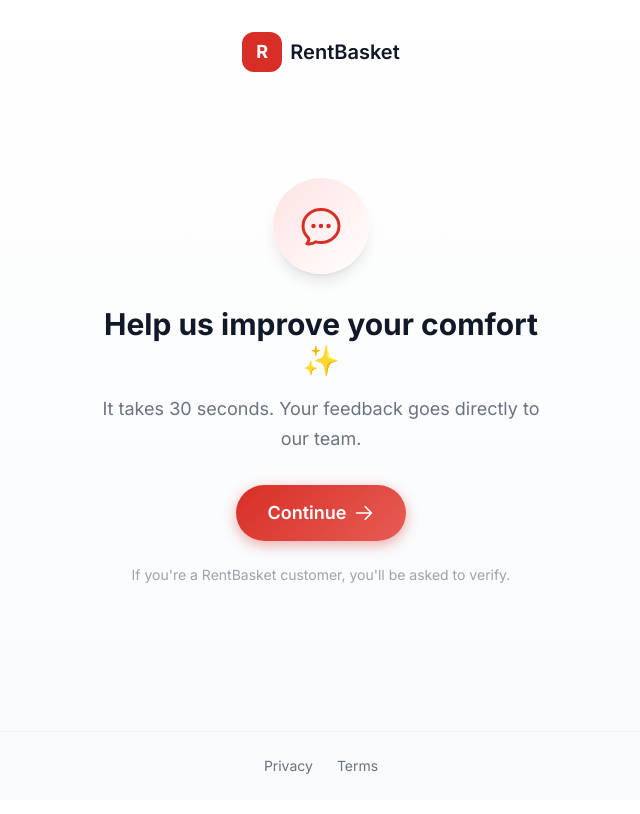
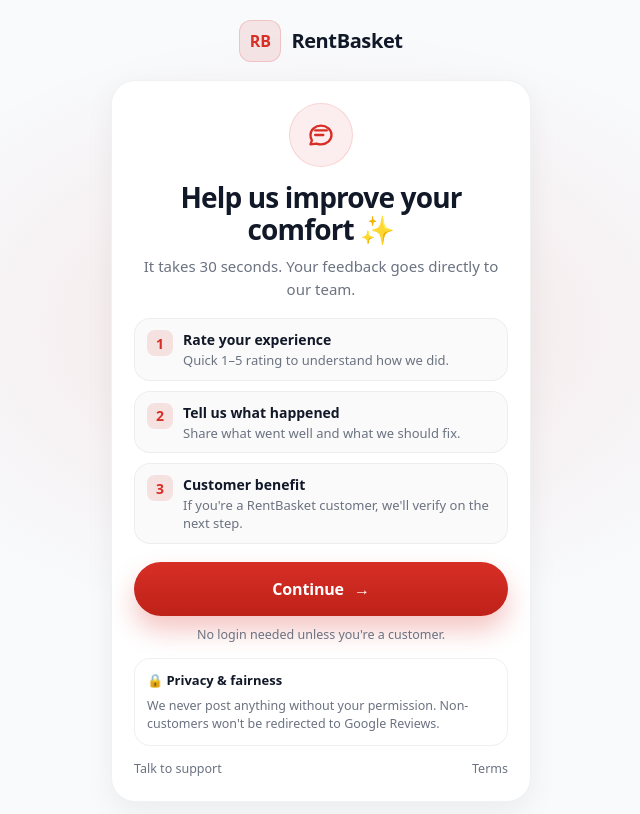
Before and after one commit to hardik2704/RentBasket_CXOS, a Next.js app: page / in a window 1280 px wide. Shown: the top 814 px of the page, without its empty margins (319-959 px from the left). Built offline with nearby package versions, Linux system fonts and the light colour scheme.

Commit message:
debug the API!

```diff
--- a/src/app/globals.css
+++ b/src/app/globals.css
@@ -380,3 +380,46 @@
     padding: 1rem 1.5rem;
   }
 }
+
+/* ============================================
+   Landing Page Specific Styles
+   ============================================ */
+
+.landing-page {
+  background: radial-gradient(800px 500px at 50% 40%, rgba(215, 47, 38, .10), transparent 60%), var(--background-secondary);
+  color: var(--foreground);
+}
+
+.landing-btn {
+  background: linear-gradient(180deg, rgba(215, 47, 38, 1), rgba(190, 33, 24, 1));
+  box-shadow: 0 14px 26px rgba(215, 47, 38, .28);
+}
+
+.landing-btn:hover {
+  box-shadow: 0 14px 26px rgba(215, 47, 38, .4);
+  transform: translateY(-1px);
+}
+
+.landing-btn:focus {
+  box-shadow: 0 0 0 5px rgba(215, 47, 38, .20), 0 14px 26px rgba(215, 47, 38, .28);
+}
+
+.landing-icon {
+  background: rgba(215, 47, 38, .08);
+  border: 1px solid rgba(215, 47, 38, .14);
+}
+
+.landing-badge {
+  background: rgba(215, 47, 38, .12);
+  color: var(--rb-red);
+}
+
+.landing-step {
+  background: rgba(2, 6, 23, .02);
+  border: 1px solid rgba(2, 6, 23, .05);
+}
+
+.landing-privacy {
+  background: rgba(255, 255, 255, .8);
+  border: 1px solid rgba(2, 6, 23, .06);
+}
--- a/src/app/login/page.tsx
+++ b/src/app/login/page.tsx
@@ -49,17 +49,41 @@
         }
     };
 
-    const handleVerifyOTP = (e?: React.FormEvent) => {
+    const handleVerifyOTP = async (e?: React.FormEvent) => {
         if (e) e.preventDefault();
         const otpValue = otp.join('');
         if (otpValue.length === 4) {
             setIsLoading(true);
-            // Simulate backend validation
-            setTimeout(() => {
+            try {
+                // Call RentBasket Auth API
+                const url = `https://testapi.rentbasket.com/rb-auth?mobile=${phone}&otp=${otpValue}`;
+                const response = await fetch(url, {
+                    method: 'POST',
+                    headers: {
+                        'Content-Type': 'application/json'
+                    }
+                });
+
+                const data = await response.json();
+
+                if (response.ok && data.status === 'Success') {
+                    if (data.isRegistered && data.user) {
+                        // Store user data in session for verification page
+                        sessionStorage.setItem('temp_cxos_user', JSON.stringify(data.user));
+                        router.push('/verify?verified=true');
+                    } else {
+                        // Not a registered customer or verify failed
+                        router.push('/verify?verified=false');
+                    }
+                } else {
+                    throw new Error(data.message || 'Invalid OTP');
+                }
+            } catch (error) {
+                console.error('Auth Error:', error);
+                alert('Verification failed. Please check your OTP and try again.');
+            } finally {
                 setIsLoading(false);
-                // Redirect to verification loader with a mock token
-                router.push(`/verify?token=cust_${phone}`);
-            }, 1500);
+            }
         }
     };
 
--- a/src/app/page.tsx
+++ b/src/app/page.tsx
@@ -4,83 +4,97 @@
 
 export default function WelcomePage() {
   return (
-    <main className="min-h-screen flex flex-col bg-gradient-to-b from-white to-[var(--background-secondary)]">
-      {/* Header */}
-      <header className="pt-8 px-6 text-center">
-        <div className="inline-flex items-center gap-2 mb-2">
-          <div className="w-10 h-10 rounded-xl bg-[var(--rb-red)] flex items-center justify-center">
-            <span className="text-white font-bold text-lg">R</span>
+    <div className="landing-page min-h-screen flex items-center justify-center p-5 font-sans">
+      <main className="w-full max-w-[420px]">
+        {/* Header */}
+        <div className="flex items-center justify-center gap-2.5 mb-[18px]">
+          <div className="w-[42px] h-[42px] rounded-xl bg-[rgba(215,47,38,.10)] border border-[rgba(215,47,38,.18)] grid place-items-center text-[var(--rb-red)] font-extrabold">
+            RB
           </div>
-          <span className="text-xl font-semibold text-[var(--foreground)]">RentBasket</span>
+          <div className="font-extrabold tracking-[-0.02em] text-[20px]">
+            RentBasket
+          </div>
         </div>
-      </header>
 
-      {/* Hero Section */}
-      <div className="flex-1 flex flex-col items-center justify-center px-6 pb-12">
-        <div className="max-w-md w-full text-center fade-in">
-          {/* Decorative Icon */}
-          <div className="mb-8">
-            <div className="w-24 h-24 mx-auto rounded-full bg-gradient-to-br from-[var(--rb-red-light)] to-white flex items-center justify-center shadow-lg">
-              <svg
-                className="w-12 h-12 text-[var(--rb-red)]"
-                fill="none"
-                viewBox="0 0 24 24"
-                stroke="currentColor"
-                strokeWidth={1.5}
-              >
-                <path
-                  strokeLinecap="round"
-                  strokeLinejoin="round"
-                  d="M8.625 12a.375.375 0 11-.75 0 .375.375 0 01.75 0zm0 0H8.25m4.125 0a.375.375 0 11-.75 0 .375.375 0 01.75 0zm0 0H12m4.125 0a.375.375 0 11-.75 0 .375.375 0 01.75 0zm0 0h-.375M21 12c0 4.556-4.03 8.25-9 8.25a9.764 9.764 0 01-2.555-.337A5.972 5.972 0 015.41 20.97a5.969 5.969 0 01-.474-.065 4.48 4.48 0 00.978-2.025c.09-.457-.133-.901-.467-1.226C3.93 16.178 3 14.189 3 12c0-4.556 4.03-8.25 9-8.25s9 3.694 9 8.25z"
-                />
-              </svg>
-            </div>
+        {/* Main Panel */}
+        <section className="bg-white border border-[rgba(15,23,42,.06)] rounded-[24px] p-[22px] shadow-[0_10px_30px_rgba(2,6,23,.06)]">
+
+          {/* Hero Icon */}
+          <div className="landing-icon w-[64px] h-[64px] rounded-full grid place-items-center mx-auto mb-[14px]">
+            <svg width="28" height="28" viewBox="0 0 24 24" fill="none">
+              <path d="M7 8h10M7 12h7" stroke="#d72f26" strokeWidth="2" strokeLinecap="round" />
+              <path d="M21 12c0 4.418-4.03 8-9 8a10.8 10.8 0 0 1-3.8-.68L3 20l1.2-3.4A7.5 7.5 0 0 1 3 12c0-4.418 4.03-8 9-8s9 3.582 9 8Z"
+                stroke="#d72f26" strokeWidth="2" strokeLinejoin="round" />
+            </svg>
           </div>
 
-          {/* Title & Subtitle */}
-          <h1 className="text-3xl font-bold text-[var(--foreground)] mb-4">
+          {/* Hero Text */}
+          <h1 className="m-0 text-center text-[28px] leading-[1.15] tracking-[-0.03em] font-bold">
             Help us improve your comfort ✨
           </h1>
-          <p className="text-lg text-[var(--foreground-secondary)] mb-8 leading-relaxed">
+          <p className="my-[10px] mb-[18px] text-center text-[var(--foreground-secondary)] text-[15px] leading-[1.5]">
             It takes 30 seconds. Your feedback goes directly to our team.
           </p>
 
-          {/* CTA Button */}
-          <Link href="/login" className="btn-primary text-lg">
-            Continue
-            <svg
-              className="w-5 h-5"
-              fill="none"
-              viewBox="0 0 24 24"
-              stroke="currentColor"
-              strokeWidth={2}
-            >
-              <path
-                strokeLinecap="round"
-                strokeLinejoin="round"
-                d="M13.5 4.5L21 12m0 0l-7.5 7.5M21 12H3"
-              />
-            </svg>
+          {/* Steps */}
+          <ul className="grid gap-[10px] m-0 mb-[18px] p-0 list-none">
+            <li className="landing-step flex gap-[10px] items-start p-[10px_12px] rounded-[16px]">
+              <div className="landing-badge w-[26px] h-[26px] rounded-[8px] grid place-items-center font-extrabold flex-none mt-[1px] text-[14px]">
+                1
+              </div>
+              <div>
+                <b className="block text-[14px] mb-[2px]">Rate your experience</b>
+                <span className="block text-[var(--foreground-secondary)] text-[13px] leading-[1.35]">Quick 1–5 rating to understand how we did.</span>
+              </div>
+            </li>
+            <li className="landing-step flex gap-[10px] items-start p-[10px_12px] rounded-[16px]">
+              <div className="landing-badge w-[26px] h-[26px] rounded-[8px] grid place-items-center font-extrabold flex-none mt-[1px] text-[14px]">
+                2
+              </div>
+              <div>
+                <b className="block text-[14px] mb-[2px]">Tell us what happened</b>
+                <span className="block text-[var(--foreground-secondary)] text-[13px] leading-[1.35]">Share what went well and what we should fix.</span>
+              </div>
+            </li>
+            <li className="landing-step flex gap-[10px] items-start p-[10px_12px] rounded-[16px]">
+              <div className="landing-badge w-[26px] h-[26px] rounded-[8px] grid place-items-center font-extrabold flex-none mt-[1px] text-[14px]">
+                3
+              </div>
+              <div>
+                <b className="block text-[14px] mb-[2px]">Customer benefit</b>
+                <span className="block text-[var(--foreground-secondary)] text-[13px] leading-[1.35]">If you&apos;re a RentBasket customer, we&apos;ll verify on the next step.</span>
+              </div>
+            </li>
+          </ul>
+
+          {/* CTA */}
+          <Link href="/login" className="landing-btn w-full h-[54px] rounded-full text-white text-[16px] font-extrabold tracking-[-0.01em] flex items-center justify-center gap-[10px] cursor-pointer outline-none transition-all no-underline">
+            Continue <span aria-hidden="true">→</span>
           </Link>
+          <p className="mt-[10px] text-center text-[var(--foreground-secondary)] text-[12.5px]">
+            No login needed unless you&apos;re a customer.
+          </p>
 
-          {/* Note */}
-          <p className="mt-6 text-sm text-[var(--foreground-muted)]">
-            If you&apos;re a RentBasket customer, you&apos;ll be asked to verify.
-          </p>
-        </div>
-      </div>
+          {/* Privacy */}
+          <div className="landing-privacy mt-[14px] p-[12px] rounded-[16px]">
+            <b className="block text-[13px]">🔒 Privacy & fairness</b>
+            <p className="m-[6px_0_0] text-[var(--foreground-secondary)] text-[12.5px] leading-[1.45]">
+              We never post anything without your permission. Non-customers won&apos;t be redirected to Google Reviews.
+            </p>
+          </div>
 
-      {/* Footer */}
-      <footer className="py-6 px-6 text-center border-t border-[var(--border-light)]">
-        <div className="flex justify-center gap-6 text-sm text-[var(--foreground-secondary)]">
-          <a href="#" className="hover:text-[var(--rb-red)] transition-colors">
-            Privacy
-          </a>
-          <a href="#" className="hover:text-[var(--rb-red)] transition-colors">
-            Terms
-          </a>
-        </div>
-      </footer>
-    </main>
+          {/* Footer Links */}
+          <div className="mt-[14px] flex justify-between gap-[12px]">
+            <Link href="/support" className="text-[var(--foreground-secondary)] no-underline text-[12.5px] hover:text-[var(--foreground)]">
+              Talk to support
+            </Link>
+            <Link href="/terms" className="text-[var(--foreground-secondary)] no-underline text-[12.5px] hover:text-[var(--foreground)]">
+              Terms
+            </Link>
+          </div>
+
+        </section>
+      </main>
+    </div>
   );
 }
```
Also changed, not shown: src/app/verify/page.tsx (+35 -11 lines), 1 other file (tests, documents, lock files or other folders).
